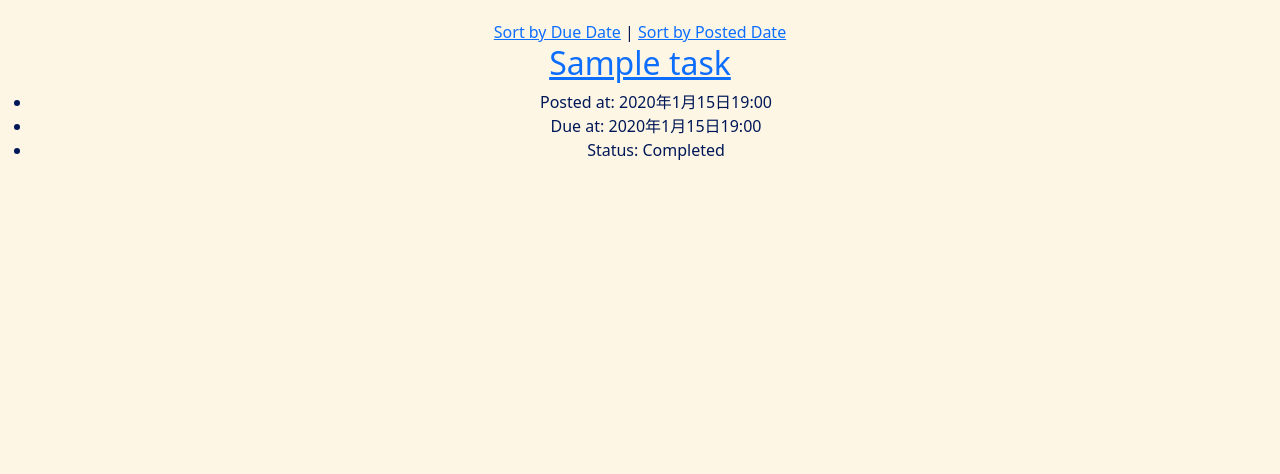
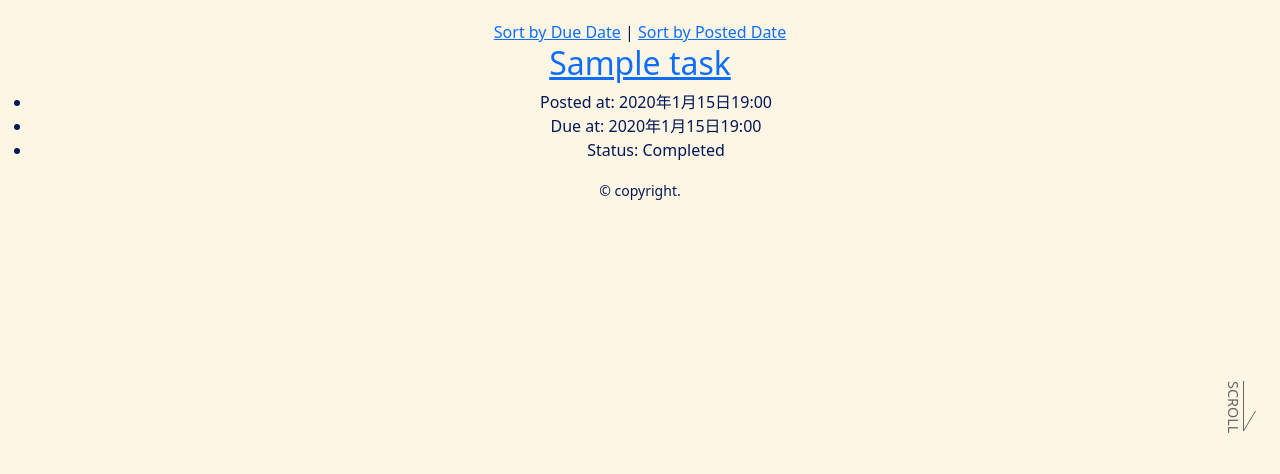
Before and after one commit to 1F10230180/django-test-exercise, a Django app: page / in a window 1280 px wide. Shown: the part 326-800 px from the top of the page. Run offline with Django 5.2, Linux system fonts and the light colour scheme; tables that the repository leaves empty hold one stand-in row (values such as "Sample post").

Commit message:
ページトップリンク

```diff
--- a/todo/static/todo/css/index.css
+++ b/todo/static/todo/css/index.css
@@ -3,3 +3,117 @@ body {
     background-color: #fef6e4;
     text-align: center;
 }
+
+
+
+
+
+
+
+
+
+
+
+/*スクロールリンクの形状*/
+.scroll-top {
+	/*表示位置*/
+	position: fixed;
+	right: 20px;
+	bottom: 10px;
+	z-index: 2;
+	/*はじめは非表示*/
+	opacity: 0;
+	visibility: hidden;
+	transition: opacity .5s, visibility .5s; /*それぞれに0.5秒の変化のアニメーション*/
+	/*縦書き*/
+	-webkit-writing-mode: vertical-rl;
+    -ms-writing-mode: tb-rl;
+    writing-mode: vertical-rl;
+	/*改行禁止*/
+    white-space: nowrap;
+	/*矢印の動き*/
+	animation: arrowmove 1s ease-in-out infinite;
+}
+
+@keyframes arrowmove{
+      0%{bottom:20px;}
+      50%{bottom:25px;}
+     100%{bottom:20px;}
+ }
+
+
+/*.scroll-viewクラスがついたら出現*/
+.scroll-top.scroll-view {
+	opacity: 1;
+	visibility: visible;
+}
+
+/*リンク全体の aタグの形状*/
+.scroll-top a {
+	text-decoration: none;
+	color: #666;
+	text-transform: uppercase;
+	font-size:0.9rem;
+    display: block;
+}
+
+/*スクロールリンクの形状*/
+
+.js-scroll a::after{
+	content:"";
+	position: absolute;
+	top:0;
+	right:0;
+	width:1px;
+	height: 50px;
+	background:#666;
+}
+
+.js-scroll a::before {
+    content: "";
+    position: absolute;
+    top: 30px;
+    right: -6px;
+    width: 1px;
+    height: 20px;
+    background: #666;
+    transform: skewX(-31deg);
+}
+
+/*Edge IE11 hack*/
+_:-ms-lang(x), .js-scroll a::before{
+	right:-11px;
+}
+
+/*ページトップリンクの形状*/
+
+.js-pagetop a::after{
+	content:"";
+	position: absolute;
+	top:0;
+	right:0;
+	width:1px;
+	height: 50px;
+	background:#666;
+}
+
+.js-pagetop a::before {
+    content: "";
+    position: absolute;
+    top: 0;
+    right: -6px;
+    width: 1px;
+    height: 20px;
+    background: #666;
+    transform: skewX(31deg);
+}
+
+/*Edge IE11 hack*/
+_:-ms-lang(x), .js-pagetop a::before{
+	right:0;
+}
+
+/*検証のためのCSS*/
+section{
+padding: 500px 0;
+}
--- /dev/null
+++ b/todo/static/todo/js/index.js
@@ -0,0 +1,35 @@
+//スクロールした際の動きを関数でまとめる
+function PageTopCheck(){
+    var winScrollTop = $(this).scrollTop();
+    var secondTop =  $("#area-1").offset().top - 150; //#area-2の上から150pxの位置まで来たら
+    if(winScrollTop >= secondTop){
+		$('.js-scroll').removeClass('scroll-view');//.js-scrollからscroll-viewというクラス名を除去
+		$('.js-pagetop').addClass('scroll-view');//.js-pagetopにscroll-viewというクラス名を付与
+	} else {//元に戻ったら
+		$('.js-scroll').addClass('scroll-view');//.js-scrollからscroll-viewというクラス名を付与
+		$('.js-pagetop').removeClass('scroll-view');//.js-pagetopからscroll-viewというクラス名を除去
+	}
+
+}
+
+//クリックした際の動き
+$('.scroll-top a').click(function () {
+	var elmHash = $(this).attr('href'); //hrefの内容を取得
+	if (elmHash == "#area-1") {//もし、リンク先のhref の後が#area-2の場合
+		var pos = $(elmHash).offset().top;
+		$('body,html').animate({scrollTop: pos}, pos); //#area-2にスクロール
+	}else{
+		$('body,html').animate({scrollTop: 0}, 500); //それ以外はトップへスクロール。数字が大きくなるほどゆっくりスクロール
+	}
+    return false;//リンク自体の無効化
+});
+
+// 画面をスクロールをしたら動かしたい場合の記述
+$(window).scroll(function () {
+	PageTopCheck();/* スクロールした際の動きの関数を呼ぶ*/
+});
+
+// ページが読み込まれたらすぐに動かしたい場合の記述
+$(window).on('load', function () {
+	PageTopCheck();/* スクロールした際の動きの関数を呼ぶ*/
+});
--- a/todo/templates/todo/index.html
+++ b/todo/templates/todo/index.html
@@ -7,8 +7,10 @@
     <meta charset="UTF-8">
     <meta name="viewport" content="width=device-width, initial-scale=1.0">
     <link href="https://cdn.jsdelivr.net/npm/bootstrap@5.2.3/dist/css/bootstrap.min.css" rel="stylesheet" integrity="sha384-rbsA2VBKQhggwzxH7pPCaAqO46MgnOM80zW1RWuH61DGLwZJEdK2Kadq2F9CUG65" crossorigin="anonymous">
+    <script src="https://code.jquery.com/jquery-3.4.1.min.js" integrity="sha256-CSXorXvZcTkaix6Yvo6HppcZGetbYMGWSFlBw8HfCJo=" crossorigin="anonymous"></script>
     <meta name="author" content="INIAD">
     <link href="{% static 'todo/css/index.css' %}" rel="stylesheet">
+    <script type="text/javascript" src="{% static 'todo/js/index.js' %}"></script>
   </head>
 
   <body>
@@ -36,7 +38,7 @@
     </div>
 
     {% for task in tasks %}
-    <div class="text">
+    <div class="text" id="area-1">
       <h2><a href="{% url 'detail' task.id %}">{{ task.title }}</a></h2>
       <ul>
         <li>Posted at: {{ task.posted_at }}</li>
@@ -51,6 +53,13 @@
       </ul>
     </div>
     {% endfor %}
+
+    <footer id="footer">
+      <p class="js-scroll scroll-top scrollview"><a href="#area-2">Scroll</a></p>
+      <p class="js-pagetop scroll-top"><a href="#">Page Top</a></p>
+      <small>&copy; copyright.</small>
+    </footer>
+
   </body>
 
 </html>
```
